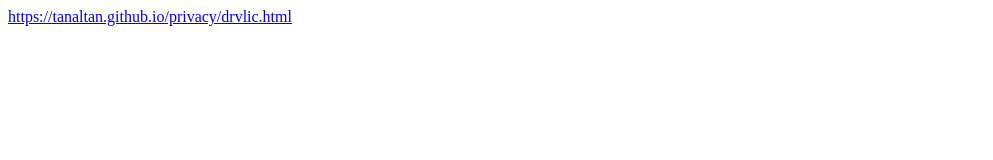
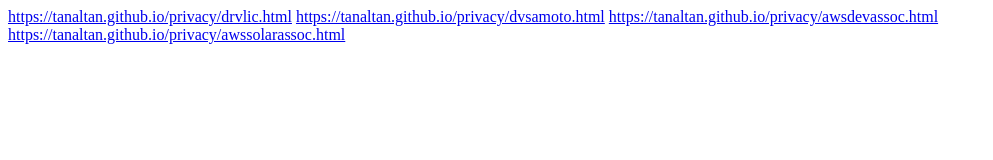
Before and after one commit to tanaltan/tanaltan.github.io, a plain HTML site: page privacy/index.html in a window 1280 px wide. Shown: the whole page, without its empty margins (0-993 px from the left). Drawn offline with Linux system fonts and the light colour scheme.

Commit message:
Update index.html

```diff
--- a/privacy/index.html
+++ b/privacy/index.html
@@ -5,5 +5,8 @@
     </head>
     <body>
         <a href="https://tanaltan.github.io/privacy/drvlic.html">https://tanaltan.github.io/privacy/drvlic.html</a>
+        <a href="https://tanaltan.github.io/privacy/dvsamoto.html">https://tanaltan.github.io/privacy/dvsamoto.html</a>
+        <a href="https://tanaltan.github.io/privacy/awsdevassoc.html">https://tanaltan.github.io/privacy/awsdevassoc.html</a>
+        <a href="https://tanaltan.github.io/privacy/awssolarassoc.html">https://tanaltan.github.io/privacy/awssolarassoc.html</a>
     </body>
 </html>
```
